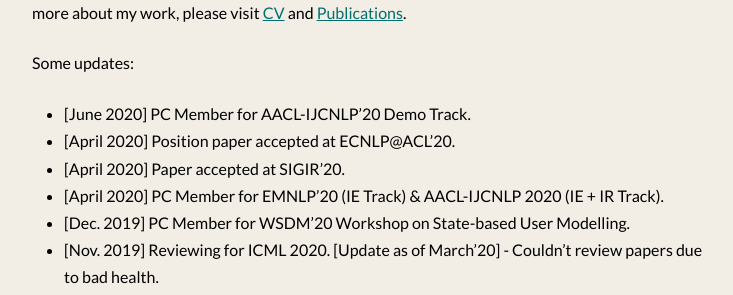
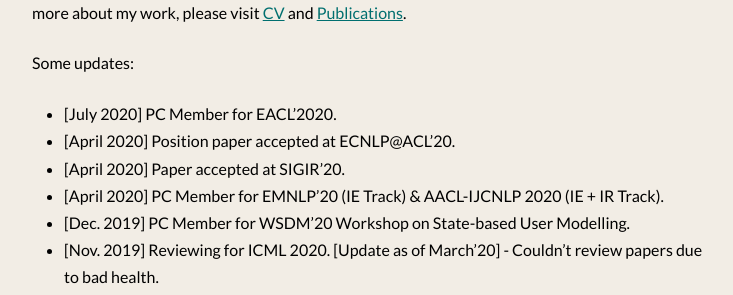
Before and after one commit to shashankg7/shashankg7.github.io, a Jekyll site: the page built from index.md, in a window 1280 px wide. Shown: the part 485-780 px from the top of the page, without its empty margins (272-1005 px from the left). Built offline with Jekyll 4.4.1, drawn with Linux system fonts in a browser that asks for light colours; nearby versions of some CDN libraries.

Commit message:
Update index.md

```diff
--- a/index.md
+++ b/index.md
@@ -14,7 +14,7 @@
 
 Some updates:
 
-* [June 2020] PC Member for AACL-IJCNLP'20 Demo Track.
+* [July 2020] PC Member for EACL'2020.
 * [April 2020] Position paper accepted at ECNLP@ACL'20.
 * [April 2020] Paper accepted at SIGIR'20.
 * [April 2020] PC Member for EMNLP'20 (IE Track) & AACL-IJCNLP 2020 (IE + IR Track).
```
